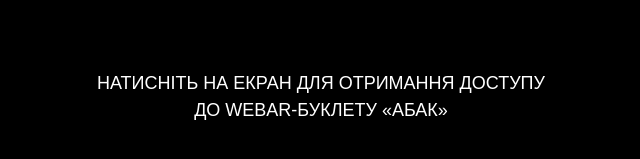
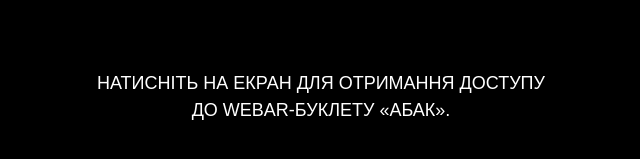
Before and after one commit to Sanya21211/webar-example02, a plain HTML site: page index.html in a window 1280 px wide. Shown: the part 303-462 px from the top of the page, 319-959 px from the left. Drawn offline with nearby package versions, Linux system fonts and the light colour scheme.

Commit message:
Changed by GitHub

```diff
--- a/index.html
+++ b/index.html
@@ -30,7 +30,7 @@
             ">
           Натисніть на екран для отримання доступу
             <br>
-            до WebAR-буклету «Абак»
+            до WebAR-буклету «Абак».
         </div>
     </div>
 
```
